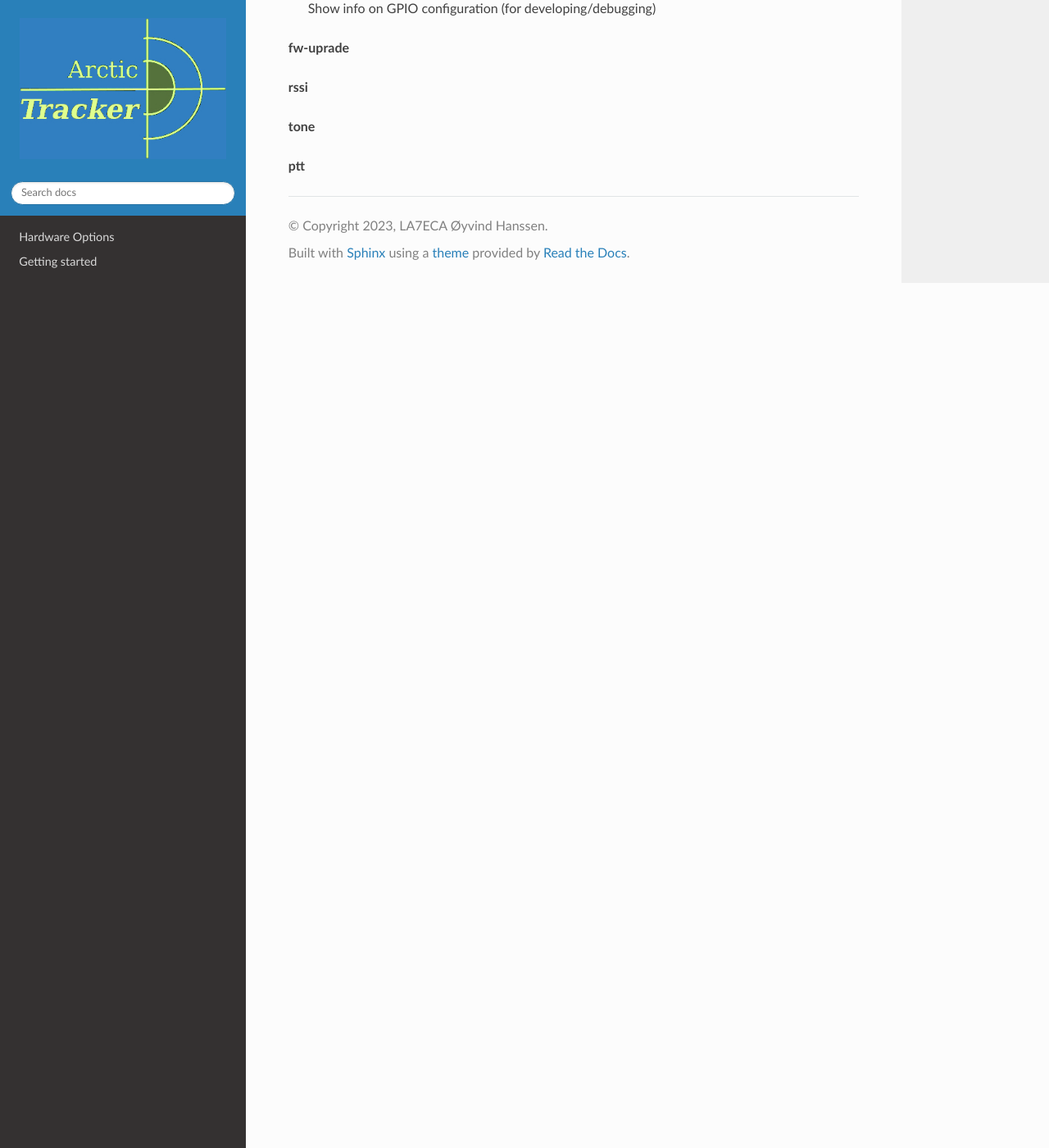
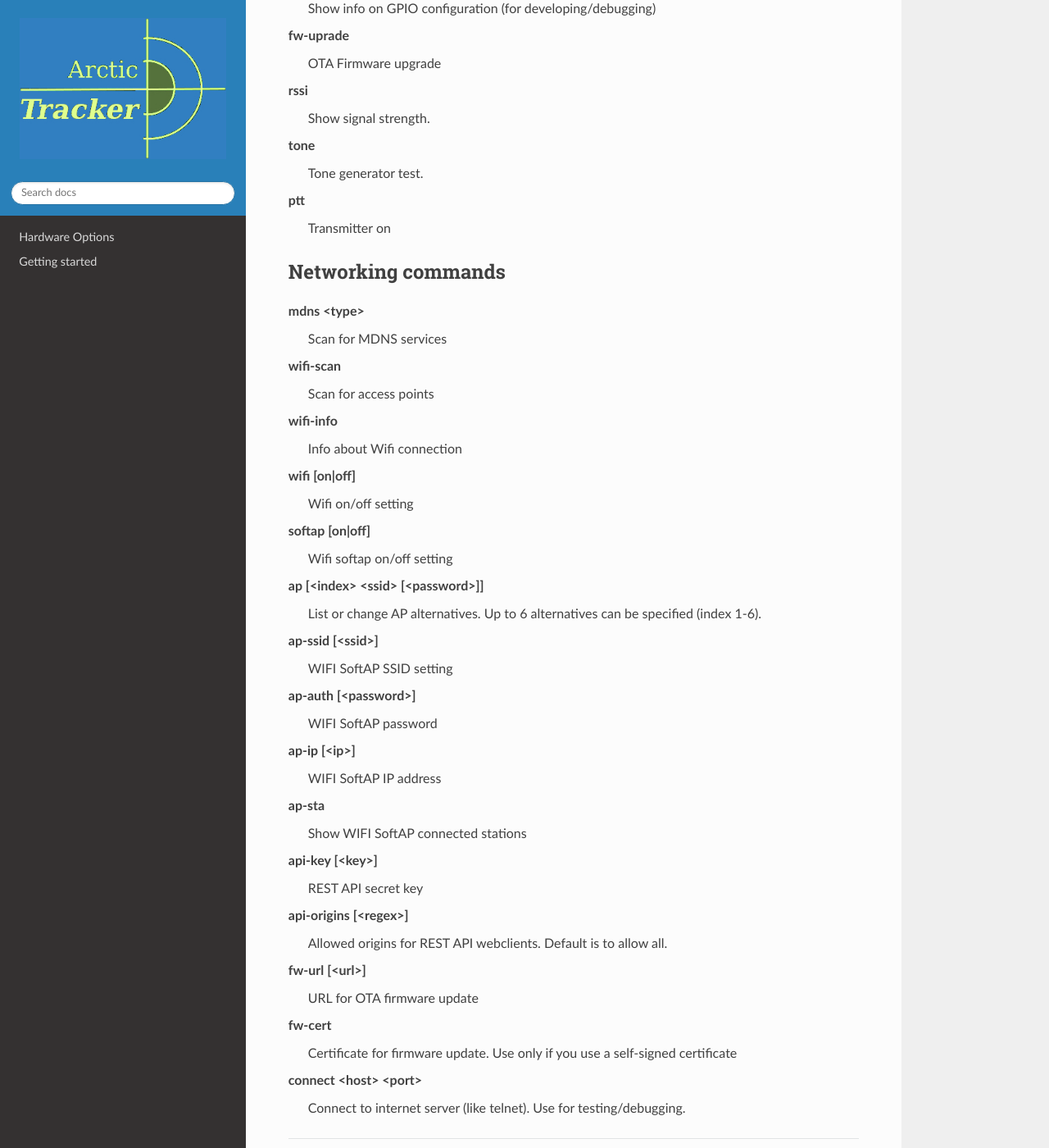
Before and after one commit to Hamlabs/ArcticTracker-docs, a Sphinx documentation site: the page built from docs/commandref.rst, in a window 1280 px wide and 1400 px high, scrolled down 1411 px. Shown: the whole window at 82% size. Built offline with Sphinx 7.4.7 and the Read the Docs theme 3.1.0, drawn with Linux system fonts in a browser that asks for light colours; pages that are not in the unit, such as notebooks, are missing from menus.

Commit message:
Update commandref.rst

```diff
--- a/docs/commandref.rst
+++ b/docs/commandref.rst
@@ -60,9 +60,60 @@ System commands
     Show info on GPIO configuration (for developing/debugging)
 
 **fw-uprade**
+    OTA Firmware upgrade
 
 **rssi**
+    Show signal strength.
 
 **tone**
+    Tone generator test.
 
 **ptt**
+    Transmitter on
+
+Networking commands
+-------------------
+**mdns**  <type>
+    Scan for MDNS services
+
+**wifi-scan**
+    Scan for access points
+
+**wifi-info**
+    Info about Wifi connection
+
+**wifi** [on|off]
+    Wifi on/off setting
+
+**softap** [on|off]
+    Wifi softap on/off setting
+
+**ap** [<index> <ssid> [<password>]]
+    List or change AP alternatives. Up to 6 alternatives can be specified (index 1-6).
+
+**ap-ssid** [<ssid>]
+    WIFI SoftAP SSID setting
+
+**ap-auth** [<password>]
+    WIFI SoftAP password
+
+**ap-ip** [<ip>]
+    WIFI SoftAP IP address
+
+**ap-sta**
+    Show WIFI SoftAP connected stations
+
+**api-key** [<key>]
+    REST API secret key
+
+**api-origins** [<regex>]
+    Allowed origins for REST API webclients. Default is to allow all.
+
+**fw-url** [<url>]
+    URL for OTA firmware update
+
+**fw-cert**
+    Certificate for firmware update. Use only if you use a self-signed certificate
+
+**connect** <host> <port>
+    Connect to internet server (like telnet). Use for testing/debugging.
```
